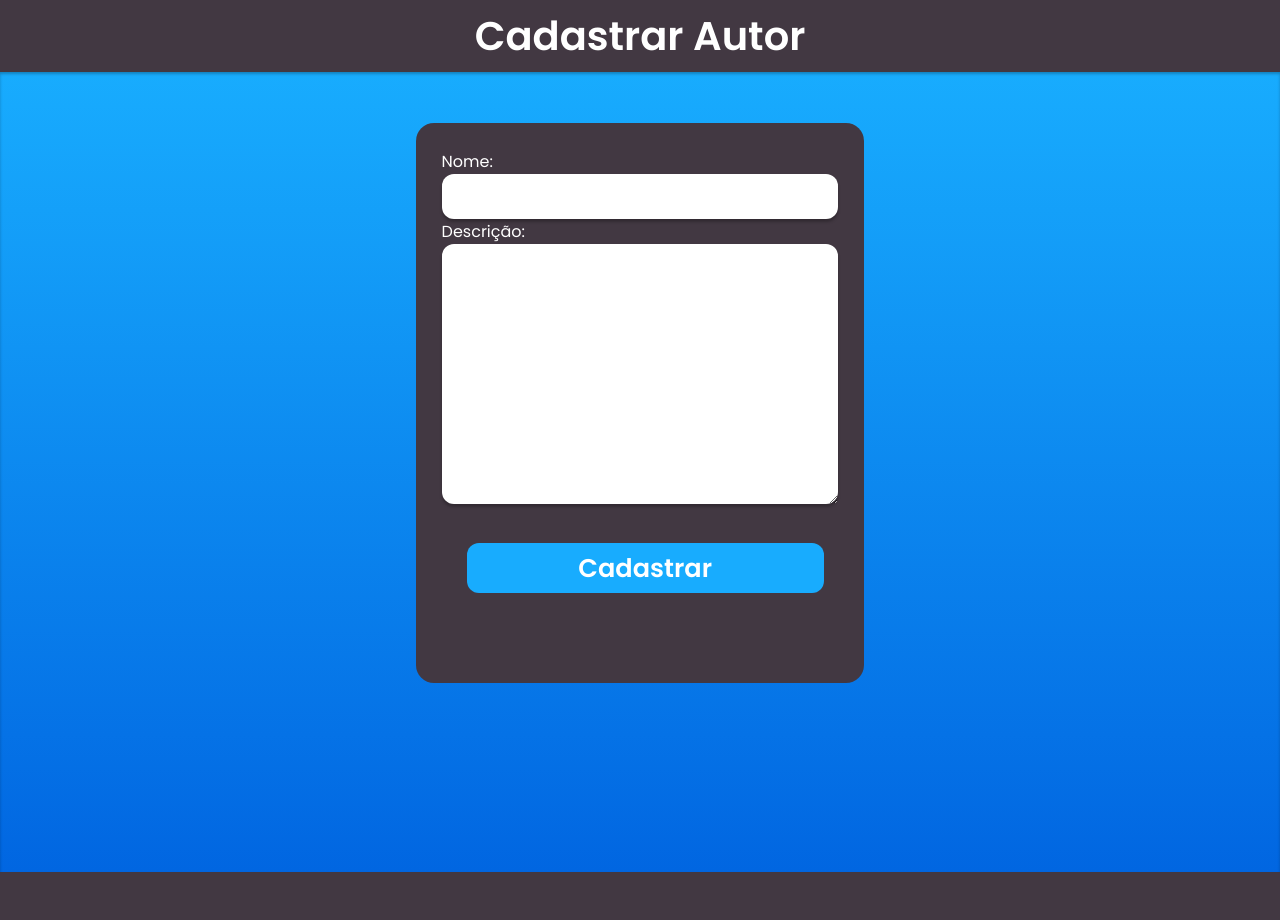
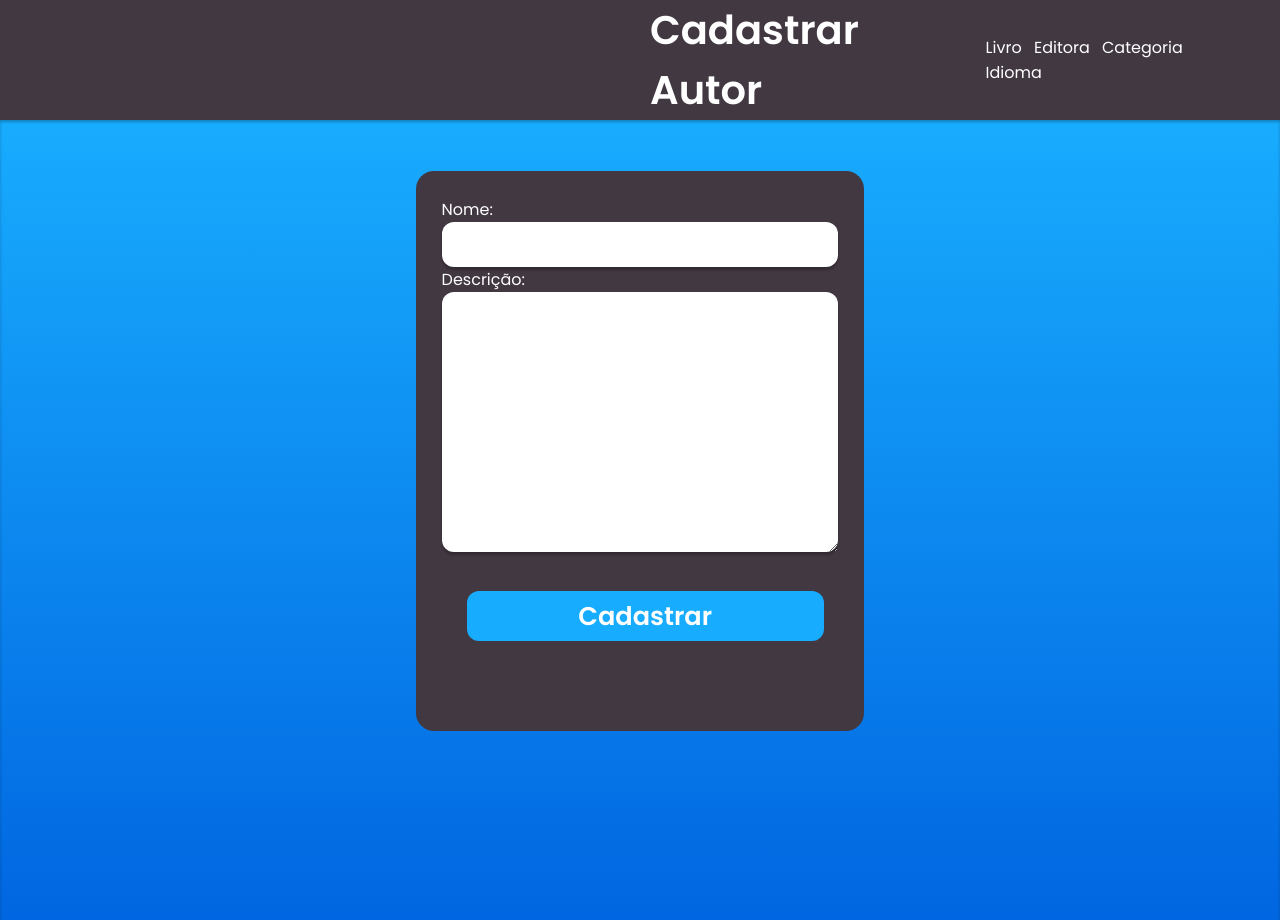
Before and after one commit to IgorZie/ProjetoSA, a PHP site: page /CadastroAutor/CadastroAutor.php in a window 1280 px wide. Before the commit the page ends 872 px from the top, so only its background shows below. Run offline with PHP 8.4, Linux system fonts and the light colour scheme; some libraries are stand-ins or nearby versions.

Commit message:
Mudando estilo

```diff
--- a/CadastroAutor/CadastroAutor.php
+++ b/CadastroAutor/CadastroAutor.php
@@ -17,23 +17,29 @@
 </head>
 
 <body>
-    <header>
-        <h1>Cadastrar Autor</h1>
+<header>
+        <h1 style="margin-left: 650px;">Cadastrar Autor</h1>
+        <section style="margin-left: auto; margin-right:15px;">
+            <div style="padding: 15px;">
+                <a href="../CadastroLivros/CadastroLivro.php" target="_blank" style="margin-right: 8px;">Livro</a>
+                <a href="../CadastroEditora/CadastroEditora.php" target="_blank" style="margin-right: 8px;">Editora</a>
+                <a href="../CadastroCategoria/CadastroCategoria.php" target="_blank" style="margin-right: 8px;">Categoria</a>
+                <a href="../CadastroIdioma/CadastroIdioma.php" target="_blank" style="margin-right: 8px;">Idioma</a>
+            </div>
+        </section>
     </header>
 
     <main>
         <form>
             <div class="inputs-container">
                 <label>Nome:</label>
-                <input type="text" id="nomeAutor" name="nomeAutor" style="text-transform: uppercase">
+                <input type="text" id="nomeAutor" name="nomeAutor">
                 <label>Descrição:</label>
                 <textarea name="descriAutor" id="descriAutor" name="descriAutor"  cols="30" rows="10" style="color: black; padding: 5px"></textarea>
                 <button type="submit">Cadastrar</button>
             </div>
         </form>
     </main>
-
-
 </body>
 
 </html>
--- a/CadastroAutor/styleCadAutor.css
+++ b/CadastroAutor/styleCadAutor.css
@@ -43,6 +43,7 @@ main form{
     display: flex;
     flex-direction: column;
     align-items: center;
+
 }
 
 main form .inputs-container{
@@ -75,11 +76,14 @@ main form .inputs-container textarea{
     border-radius: 12px;
     font-size: 16px;
     color: #312e42;
-
     box-shadow: 0px 3px 3px rgba(0, 0 , 0, 0.25);
 }
 
 main form .inputs-container input:focus{
+    box-shadow: inset 1px 4px 7px rgba(0, 0 , 0, 0.5);
+}
+
+main form .inputs-container textarea:focus{
     box-shadow: inset 1px 4px 7px rgba(0, 0 , 0, 0.5);
 }
 
--- a/CadastroLivros/CadastroLivro.php
+++ b/CadastroLivros/CadastroLivro.php
@@ -36,7 +36,7 @@
 
                 <div class="">
                     <label>Título do Livro:</label>
-                    <input type="text" id="nome" name="nome" min="3" class="" style="text-transform: uppercase">
+                    <input type="text" id="nome" name="nome" min="3" class="">
                 </div>
 
                 <div>
--- a/CadastroLivros/styleCadLivro.css
+++ b/CadastroLivros/styleCadLivro.css
@@ -43,7 +43,7 @@ main form {
     box-shadow: 0px 3px 4px rgba(0, 0, 0, 0.4) inset 0px 4px 4px rgba(0, 0, 0, 0.25);
     border-radius: 18px;
     padding: 2%;
-    /* color: white; */
+    color: white;
 
     display: flex;
     flex-direction: column;
@@ -138,3 +138,7 @@ main form button:hover {
     background: #fff;
     color: #18acfe;
 }
+
+main form .inputs-container textarea:focus{
+    box-shadow: inset 1px 4px 7px rgba(0, 0 , 0, 0.5);
+}
--- a/TelaCadastro/style.css
+++ b/TelaCadastro/style.css
@@ -35,7 +35,7 @@ main{
 main form{
     margin-top: 3%;
     width: 35%;
-    height: 75vh;
+    height: 92vh;
     background-color: #423842;
     box-shadow: 0px 3px 4px rgba(0, 0 , 0, 0.4) inset 0px 4px 4px rgba(0, 0 , 0, 0.25);
     border-radius: 18px;
```
Also changed, not shown: CadastroCategoria/CadastroCategoria.php (+10 -5 lines), CadastroEditora/CadastroEditora.php (+11 -3 lines), CadastroIdioma/CadastroIdioma.php (+11 -3 lines), 1 other file.
